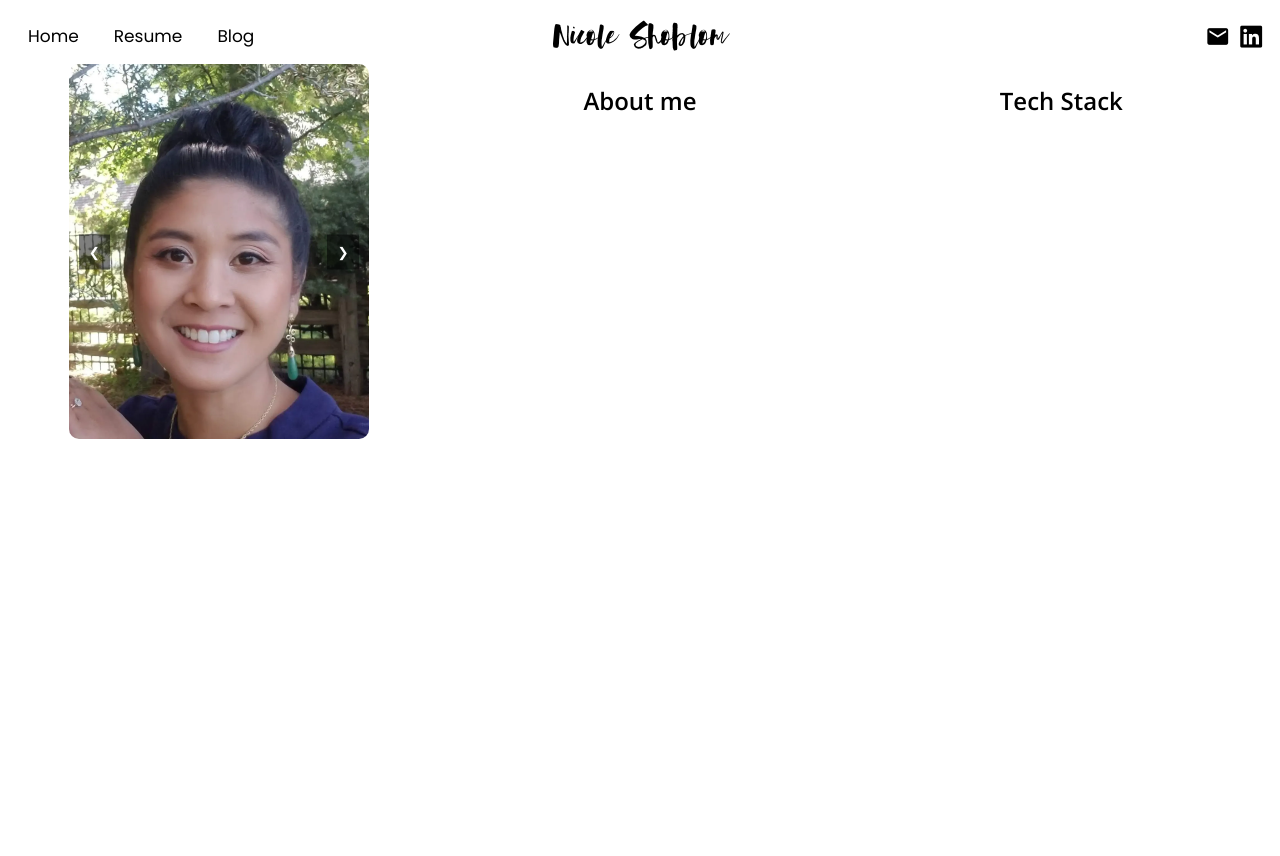
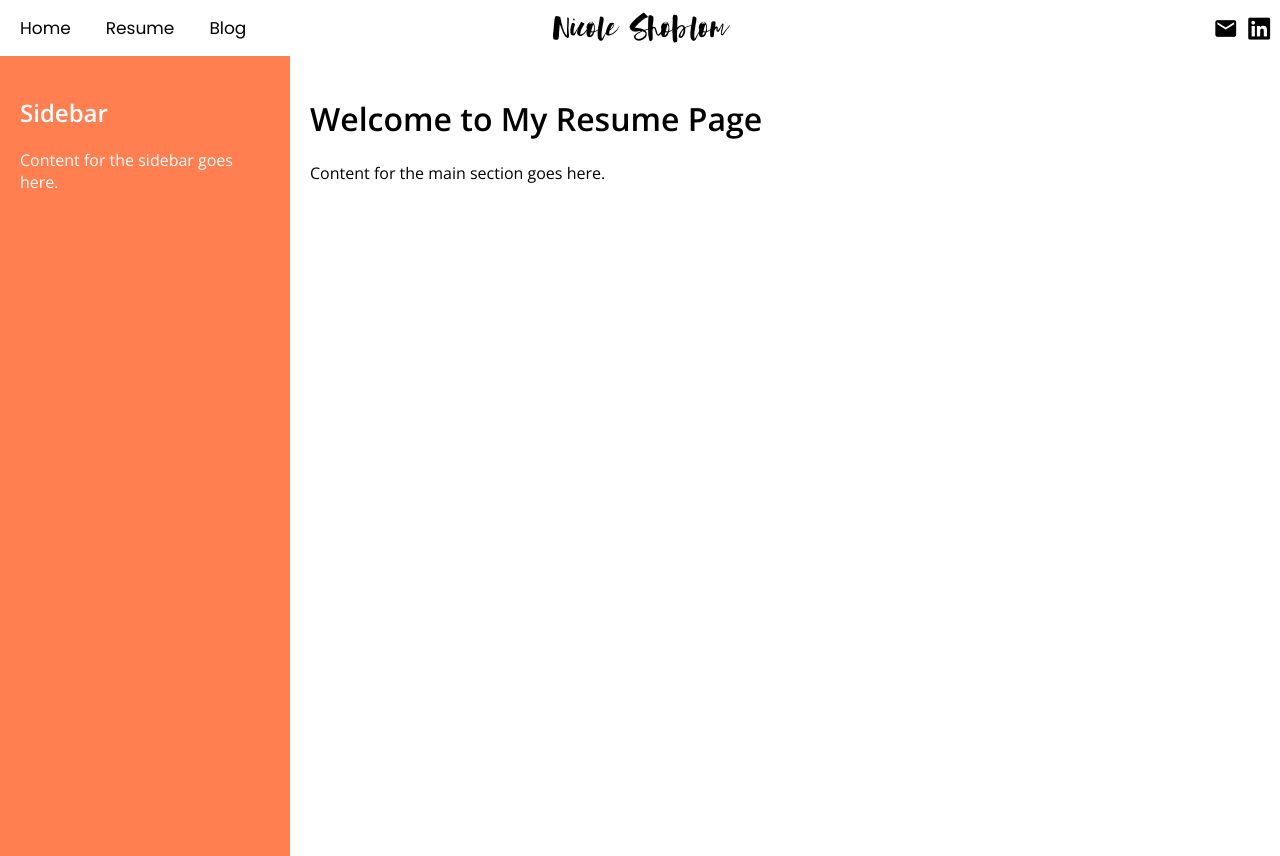
Before and after one commit to nicoleshoblom/nicoleshoblom.github.io, an Astro site: page /resume in a window 1280 px wide. Before the commit the page ends 800 px from the top, so only its background shows below. Built offline with nearby package versions, Linux system fonts and the light colour scheme; Astro itself is replaced by a stand-in of ours.

Commit message:
Remove margins from body of pages

```diff
--- a/src/layouts/BaseLayout.astro
+++ b/src/layouts/BaseLayout.astro
@@ -23,6 +23,7 @@ const { PageTitle } = Astro.props
             }
             body {
                 font-family: 'Open Sans', sans-serif;
+                margin: 0;
             }
             .header {
                 display: flex;
--- a/src/pages/index.astro
+++ b/src/pages/index.astro
@@ -4,6 +4,7 @@ const PageTitle = "Home"
 ---
 
 <BaseLayout PageTitle={PageTitle}>
+    <body>
         <div class="content">
             <img src="/images/family_bus.webp" alt="Family Bus" class="header-image" />
             <div class="text-content">
@@ -49,4 +50,5 @@ const PageTitle = "Home"
                 }
             }
         </style>
+    </body>
 </BaseLayout>
--- a/src/pages/resume.astro
+++ b/src/pages/resume.astro
@@ -4,108 +4,46 @@ const PageTitle = "Resume"
 ---
 
 <BaseLayout PageTitle={PageTitle}>
-    <div class="three-sections">
-        <div class="section section-1">
-            <div class="carousel">
-                <div class="carousel-track">
-                    <img src="/images/linkedin_pic.webp" alt="LinkedIn Picture" class="carousel-image" />
-                    <img src="/images/shabushabu.webp" alt="Shabu Shabu" class="carousel-image" />
+    <body>
+        <div class="layout">
+            <div class="sidebar">
+                <h2>Sidebar</h2>
+                <p>Content for the sidebar goes here.</p>
             </div>
-                <button class="carousel-button prev">❮</button>
-                <button class="carousel-button next">❯</button>
-            </div>
-        </div>
-        <div class="section section-2">
-            <h2>About me</h2>
-            <p></p>
-        </div>
-        <div class="section section-3">
-            <h2>Tech Stack</h2>
-            <p></p>
+            <div class="main-content">
+                <h1>Welcome to My Resume Page</h1>
+                <p>Content for the main section goes here.</p>
             </div>
         </div>
         <style>
-        .three-sections {
+            .layout {
                 display: flex;
                 flex-direction: column;
-            gap: 0px;
-            margin: 0px;
+                height: 100vh; /* Full viewport height */
             }
-        .section {
-            padding: 0px;
+            .sidebar {
+                background-color: coral;
+                color: white;
+                padding: 20px;
+                width: 100%; /* Full width on mobile */
                 text-align: center;
             }
-        .carousel {
-            position: relative;
-            overflow: hidden;
-            width: 100%;
-            max-width: 300px;
-            margin: 0 auto;
-        }
-        .carousel-track {
-            display: flex;
-            transition: transform 0.5s ease-in-out;
-        }
-        .carousel-image {
-            min-width: 100%;
-            height: auto;
-            border-radius: 10px;
-        }
-        .carousel-button {
-            position: absolute;
-            top: 50%;
-            transform: translateY(-50%);
-            background-color: rgba(0, 0, 0, 0.5);
-            color: white;
-            border: none;
-            padding: 10px;
-            cursor: pointer;
-            z-index: 1;
-        }
-        .carousel-button.prev {
-            left: 10px;
-        }
-        .carousel-button.next {
-            right: 10px;
-        }
-        .carousel-button:hover {
-            background-color: rgba(0, 0, 0, 0.8);
+            .main-content {
+                flex: 1;
+                padding: 20px;
             }
             @media (min-width: 768px) {
-            .three-sections {
+                .layout {
                     flex-direction: row;
-                justify-content: space-between;
                 }
-            .section {
+                .sidebar {
+                    width: 250px; /* Fixed width for the sidebar on desktop */
+                    text-align: left;
+                }
+                .main-content {
                     flex: 1;
-                margin: 0 0px;
                 }
             }
         </style>
-    <script>
-        document.addEventListener('DOMContentLoaded', function () {
-            const track = document.querySelector('.carousel-track');
-            const images = Array.from(track.children);
-            const prevButton = document.querySelector('.carousel-button.prev');
-            const nextButton = document.querySelector('.carousel-button.next');
-            let currentIndex = 0;
-
-            function updateCarousel() {
-                const slideWidth = images[0].getBoundingClientRect().width;
-                track.style.transform = `translateX(-${currentIndex * slideWidth}px)`;
-            }
-
-            nextButton.addEventListener('click', () => {
-                currentIndex = (currentIndex + 1) % images.length;
-                updateCarousel();
-            });
-
-            prevButton.addEventListener('click', () => {
-                currentIndex = (currentIndex - 1 + images.length) % images.length;
-                updateCarousel();
-            });
-
-            window.addEventListener('resize', updateCarousel);
-        });
-    </script>
+    </body>
 </BaseLayout>
```
Lines whose indentation alone changed are shown as unchanged.
